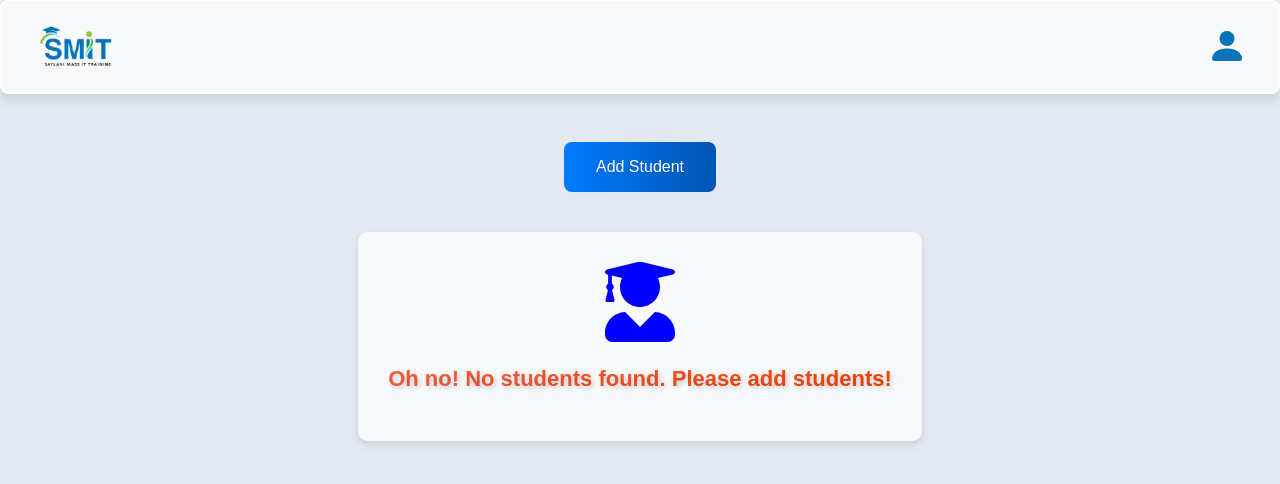
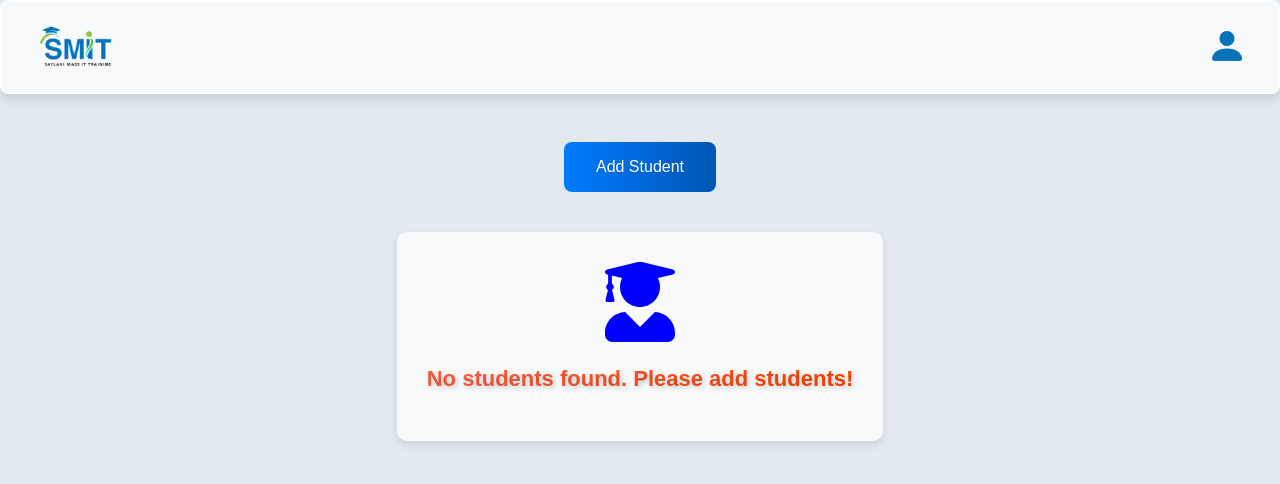
Before and after one commit to ahmedraza13/Student-Crud, a React (Vite) app: page / in a window 1280 px wide. Shown: the top 484 px of the page. Built offline with nearby package versions, Linux system fonts and the light colour scheme.

Commit message:
fix some bugs

```diff
--- a/src/pages/Home.jsx
+++ b/src/pages/Home.jsx
@@ -21,11 +21,16 @@ function Home() {
 
   const onDeleteHandler = (id) => {
     let newData = data.filter((item) => item.id !== id);
+    newData = newData.map((item, index) => ({
+      ...item,
+      id: index + 1
+    }))
     setData(newData);
   };
 
   const onAddHandler = (student) => {
-    const newData = [...data, student]; // Add the new student to the data array
+    let newData = [...data, student]; // Add the new student to the data array
+    newData.sort((a, b) => a.id - b.id);
     setData(newData);
   };
 
@@ -76,7 +81,7 @@ function Home() {
               className="animate-bounce"
             />
             <p className="no-data-text">
-              Oh no! No students found. Please add students!
+               No students found. Please add students!
             </p>
           </div>
         ) : (
```
